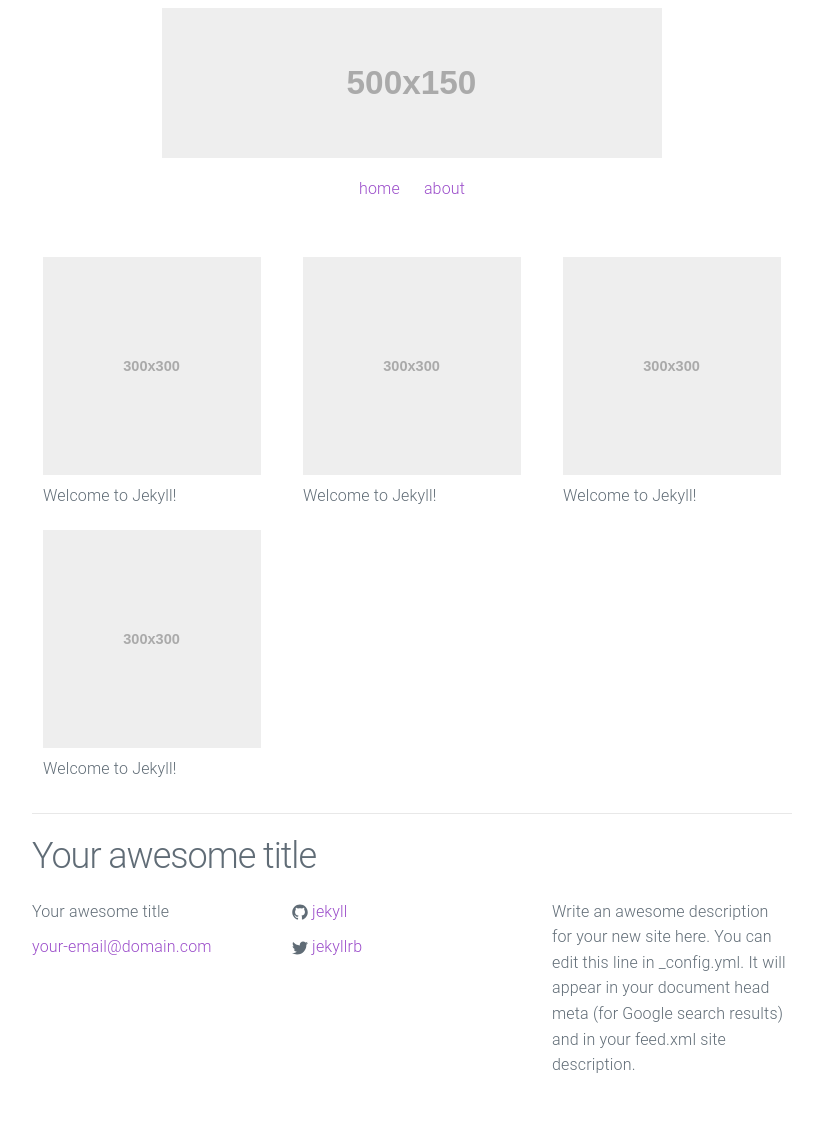
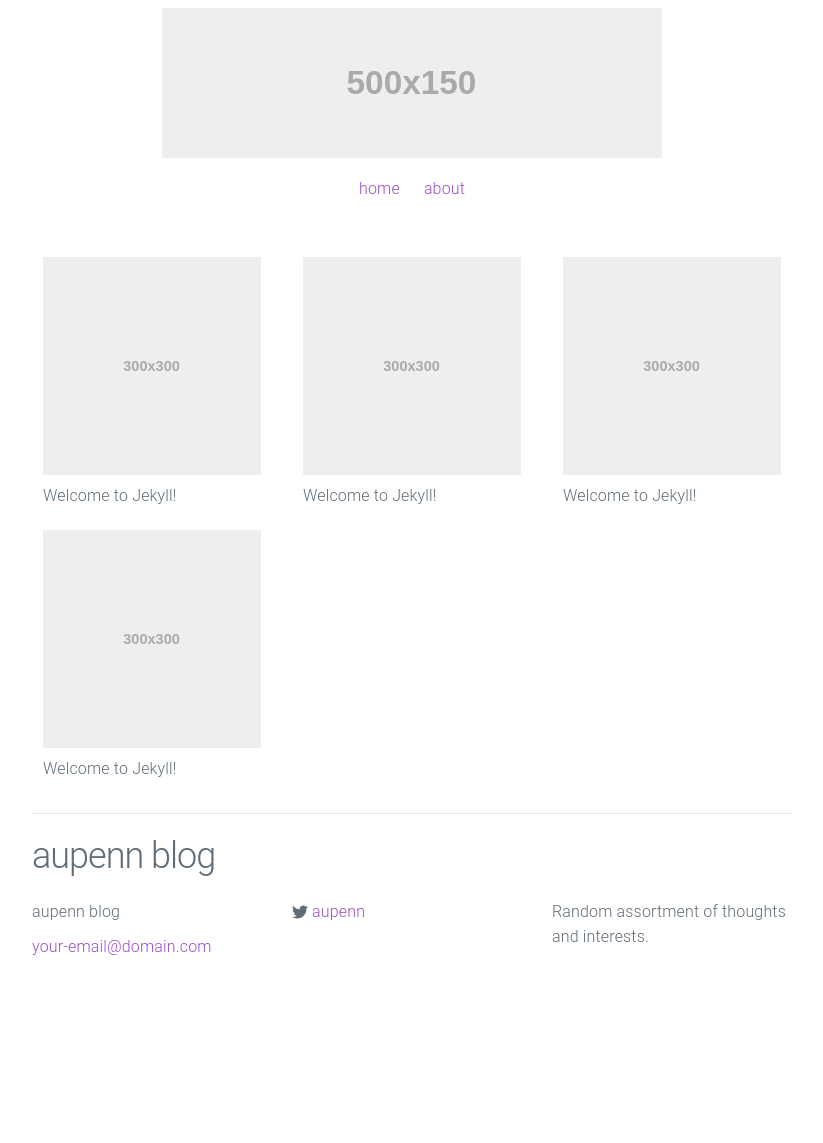
Before and after one commit to aupenn/loggit, a Jekyll site: the page built from index.html, in a window 1280 px wide. Shown: the whole page, without its empty margins (228-1051 px from the left). Built offline with Jekyll 4.4.1, drawn with Linux system fonts in a browser that asks for light colours; after the commit the page ends 1025 px from its top, so only the background shows below that.

Commit message:
Update _config.yml

```diff
--- a/_config.yml
+++ b/_config.yml
@@ -1,14 +1,14 @@
 # Site settings
-title: Your awesome title
+title: aupenn blog
 email: your-email@domain.com
 description: > # this means to ignore newlines until "baseurl:"
-  Write an awesome description for your new site here. You can edit this
-  line in _config.yml. It will appear in your document head meta (for
-  Google search results) and in your feed.xml site description.
-baseurl: "/urban-theme" # the subpath of your site, e.g. /blog
-url: "http://yourdomain.com" # the base hostname & protocol for your site
-twitter_username: jekyllrb
-github_username:  jekyll
+  Random assortment of thoughts and interests.
+baseurl: "/"
+#baseurl: "/urban-theme" # the subpath of your site, e.g. /blog
+
+url: "http://aupenn.tk" # the base hostname & protocol for your site
+twitter_username: aupenn
+#github_username:  aupenn
 
 # Build settings
 markdown: kramdown
```
